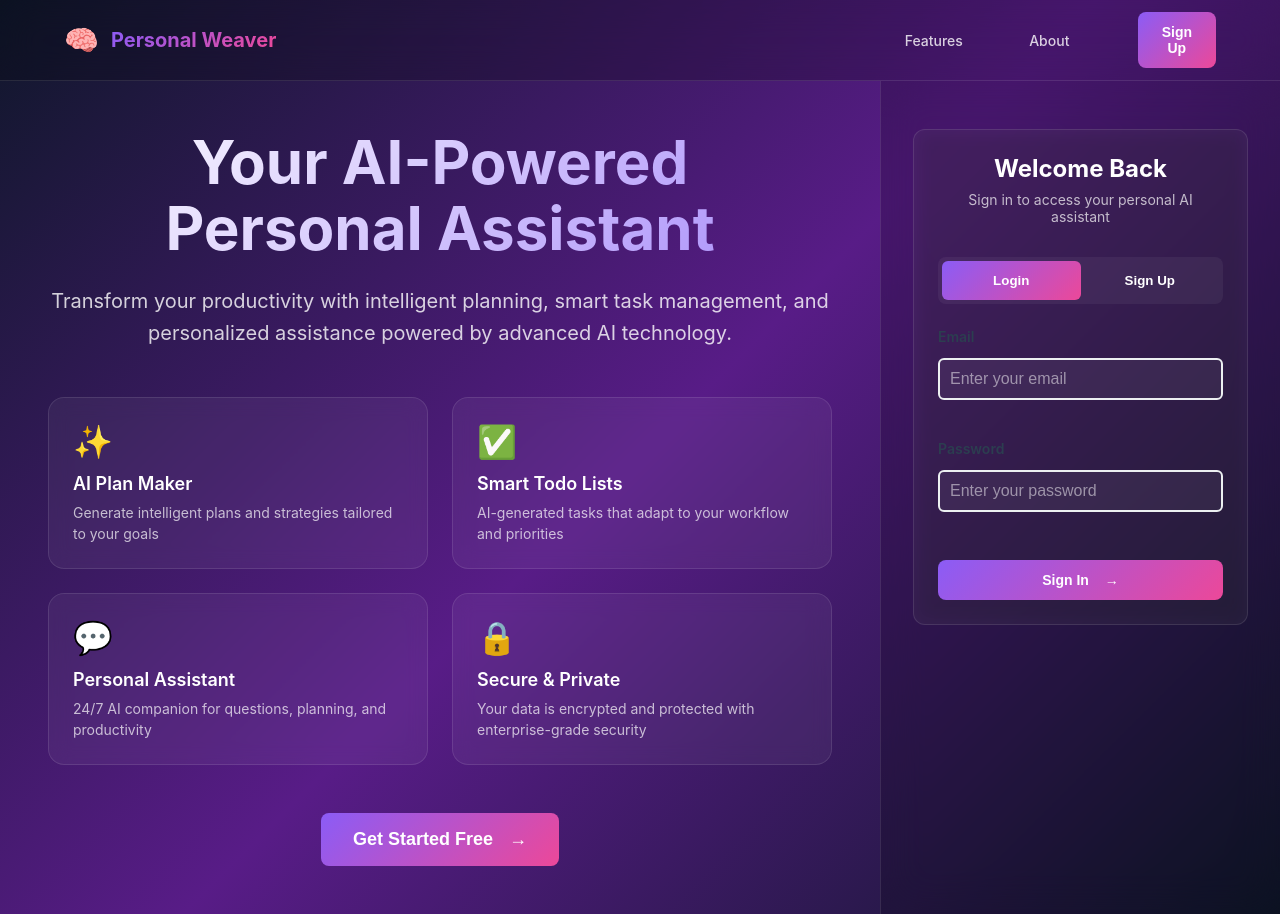
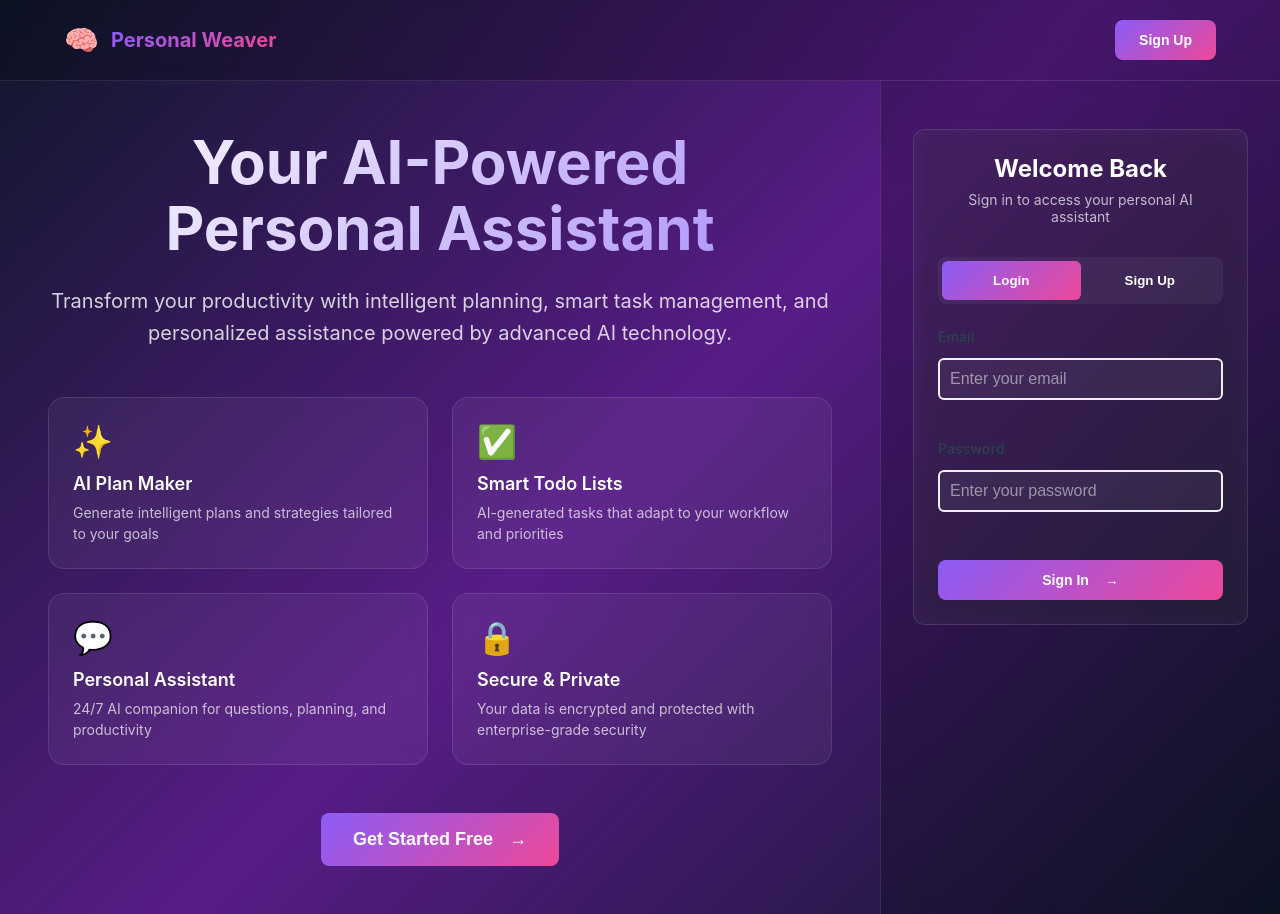
Before and after one commit to kamalesh-E08/Personal-Weaver, a React (Vite) app in the folder client/: page / in a window 1280 px wide. Built offline with nearby package versions, Linux system fonts and the light colour scheme.

Commit message:
Change in landing page

```diff
--- a/client/src/components/LandingPage/LandingPage.jsx
+++ b/client/src/components/LandingPage/LandingPage.jsx
@@ -78,8 +78,6 @@ const LandingPage = () => {
             <span className="brand-text gradient-text-primary">Personal Weaver</span>
           </div>
           <div className="nav-links">
-            <a href="#features" className="nav-link">Features</a>
-            <a href="#about" className="nav-link">About</a>
             <button
               className="btn btn-primary"
               onClick={() => setIsLogin(!isLogin)}
```
